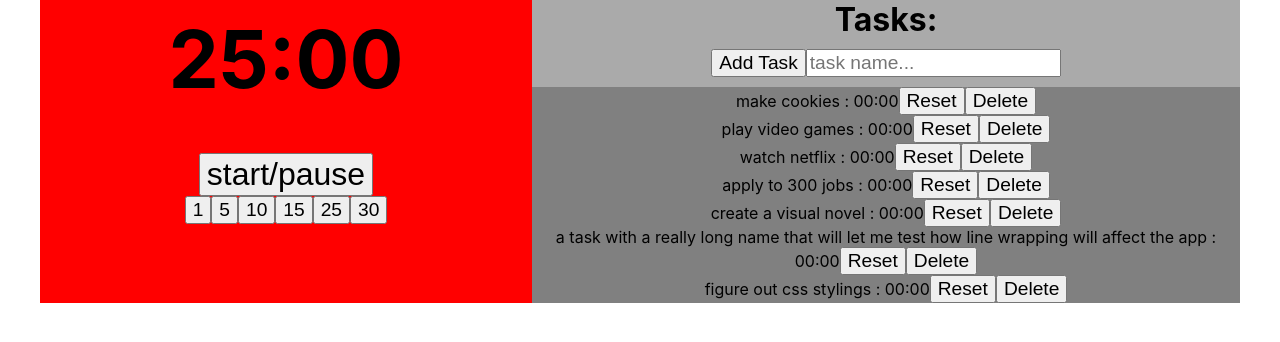
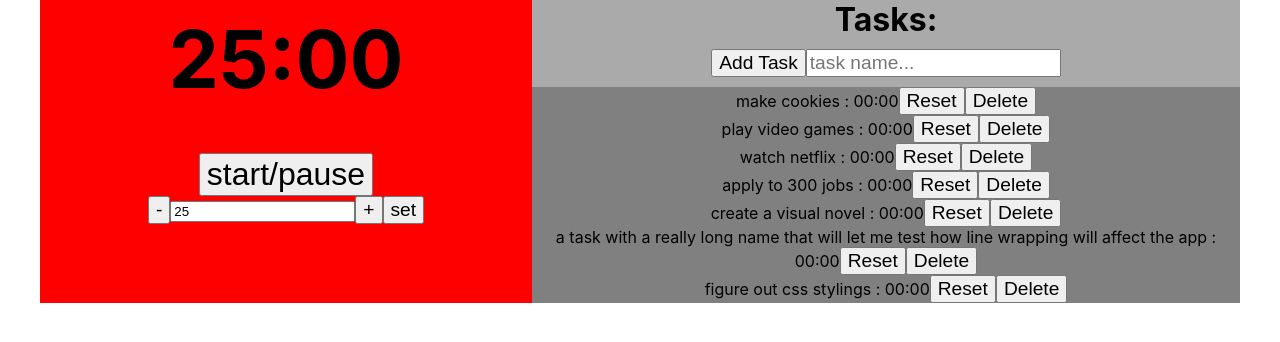
Before and after one commit to AceOfHeart5/TimeManager, a React (Create React App) app: page / in a window 1280 px wide. Shown: the top 342 px of the page. Built offline with nearby package versions, Linux system fonts and the light colour scheme.

Commit message:
redo time setter

```diff
--- a/src/components/Pomodoro.js
+++ b/src/components/Pomodoro.js
@@ -1,3 +1,4 @@
+import TimeSetter from './TimeSetter';
 import AddTask from './AddTask';
 import { timeDisplay } from '../util/Utility';
 
@@ -46,7 +47,8 @@ const Pomodoro = ({app}) => {
             <h1 className="timer-display">{timeDisplay(app.timer.timeRemaining)}</h1>
             {currentTaskData()}
             <button className='btn-timer' onClick={() => app.startTimer()}>start/pause</button>
-            {getSetButtons([1, 5, 10, 15, 25, 30])}
+            {/*getSetButtons([1, 5, 10, 15, 25, 30])*/}
+            <TimeSetter app={app}></TimeSetter>
             {getAddTask()}
         </div>
     );
--- /dev/null
+++ b/src/components/TimeSetter.js
@@ -0,0 +1,38 @@
+import { useState, useEffect } from 'react';
+
+export default function TimeSetter({app}) {
+
+    // time set value is stored as a string to make custom times easier
+    const [time, setTime] = useState('25') ;
+    const [lastValid, setLastValid] = useState('25');
+
+    const adjustTime = (value) => {
+        const number = Number.parseInt(time);
+        if (isNaN(number)) {
+            setTime(lastValid);
+        } else {
+            const newTime = number + value;
+            setTime(newTime.toString());
+            setLastValid(newTime.toString());
+        }
+    }
+
+    const setTimer = (e) => {
+        e.preventDefault();
+        const number = Number.parseInt(time);
+        if (isNaN(number)) {
+            setTime(lastValid);
+        } else {
+            app.setTime(number);
+        }
+    }
+
+    return (
+        <form onSubmit={setTimer} className='timer-setter'>
+            <button type='button' onClick={() => adjustTime(-1)}>-</button>
+            <input value={time} onChange={e => setTime(e.target.value)} type="text"/>
+            <button type='button' onClick={() => adjustTime(1)}>+</button>
+            <button type='submit' onClick={setTimer}>set</button>
+        </form>
+    );
+}
```
